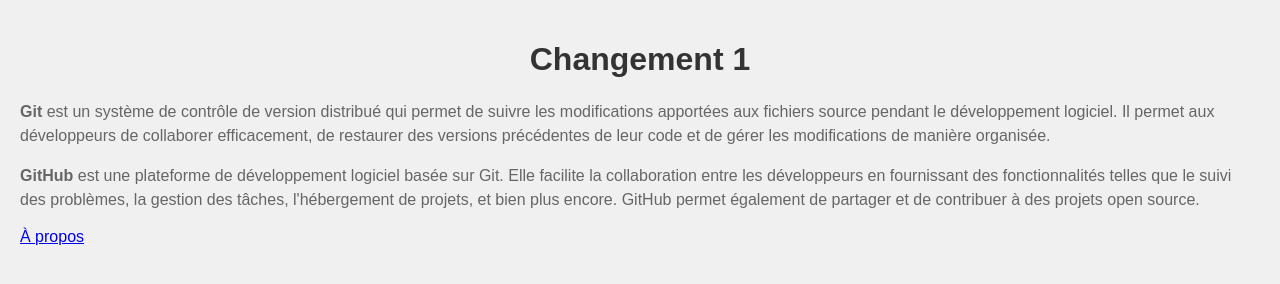
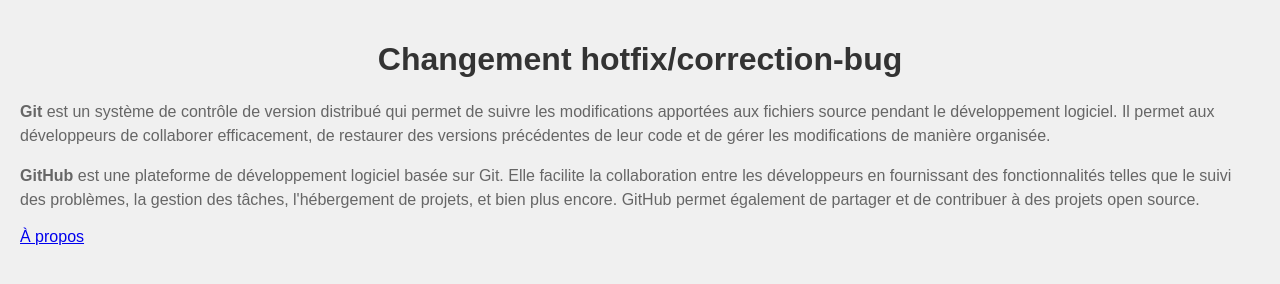
Before and after one commit to MariemRaddaoui/TP1_Devops_Partie2, a plain HTML site: page index.html in a window 1280 px wide. Drawn offline with Linux system fonts and the light colour scheme.

Commit message:
Changement hotfix/correction-bug

```diff
--- a/index.html
+++ b/index.html
@@ -7,7 +7,7 @@
     <link rel="stylesheet" href="styles.css">
 </head>
 <body>
-    <h1>Changement 1</h1>
+    <h1>Changement hotfix/correction-bug</h1>
     <p><strong>Git</strong> est un système de contrôle de version distribué qui permet de suivre les modifications apportées aux fichiers source pendant le développement logiciel. Il permet aux développeurs de collaborer efficacement, de restaurer des versions précédentes de leur code et de gérer les modifications de manière organisée.</p>
     <p><strong>GitHub</strong> est une plateforme de développement logiciel basée sur Git. Elle facilite la collaboration entre les développeurs en fournissant des fonctionnalités telles que le suivi des problèmes, la gestion des tâches, l'hébergement de projets, et bien plus encore. GitHub permet également de partager et de contribuer à des projets open source.</p>
     <a href="about.html" class="btn">À propos</a>
```
